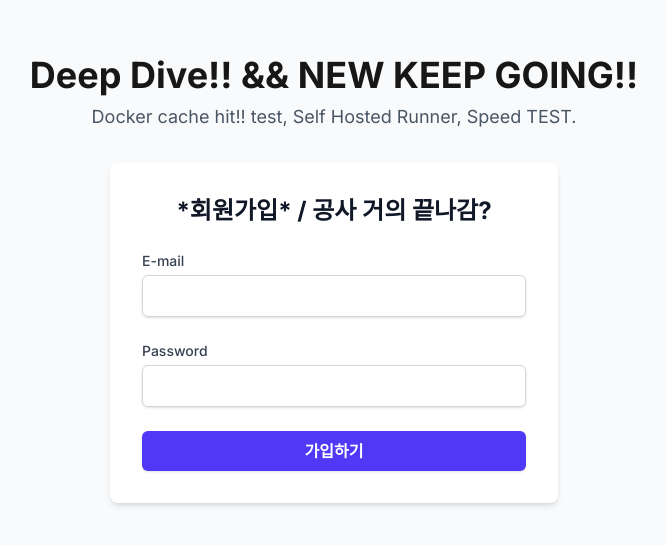
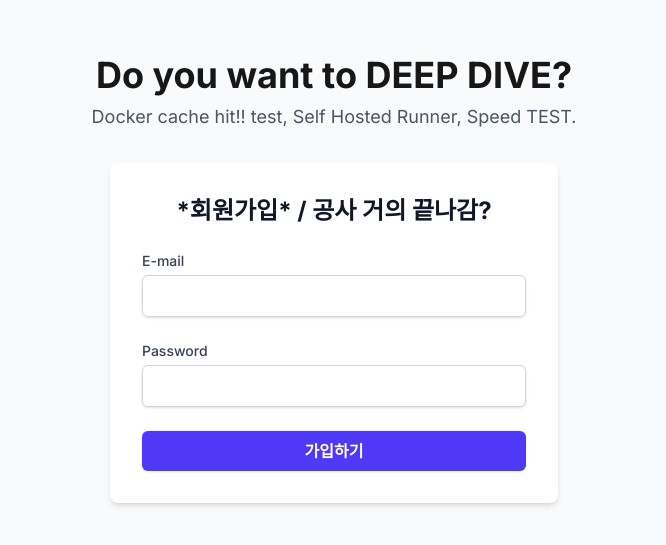
Before and after one commit to jungyuya/new-blog, a Next.js app in the folder apps/frontend/: page / in a window 1280 px wide. Shown: the part 121-666 px from the top of the page, without its empty margins (306-972 px from the left). Built offline with nearby package versions, Linux system fonts and the light colour scheme.

Commit message:
ECR cache 변경

```diff
--- a/apps/frontend/src/app/page.tsx
+++ b/apps/frontend/src/app/page.tsx
@@ -5,7 +5,7 @@ export default function Home() {
   return (
     <main className="flex min-h-screen flex-col items-center justify-center bg-gray-50 p-4">
       <div className="mb-8 text-center">
-        <h1 className="text-4xl font-bold">Deep Dive!! && NEW KEEP GOING!!</h1>
+        <h1 className="text-4xl font-bold">Do you want to DEEP DIVE?</h1>
         <p className="text-lg text-gray-600 mt-2">Docker cache hit!! test, Self Hosted Runner, Speed TEST.</p>
       </div>
       <SignUp />
```
